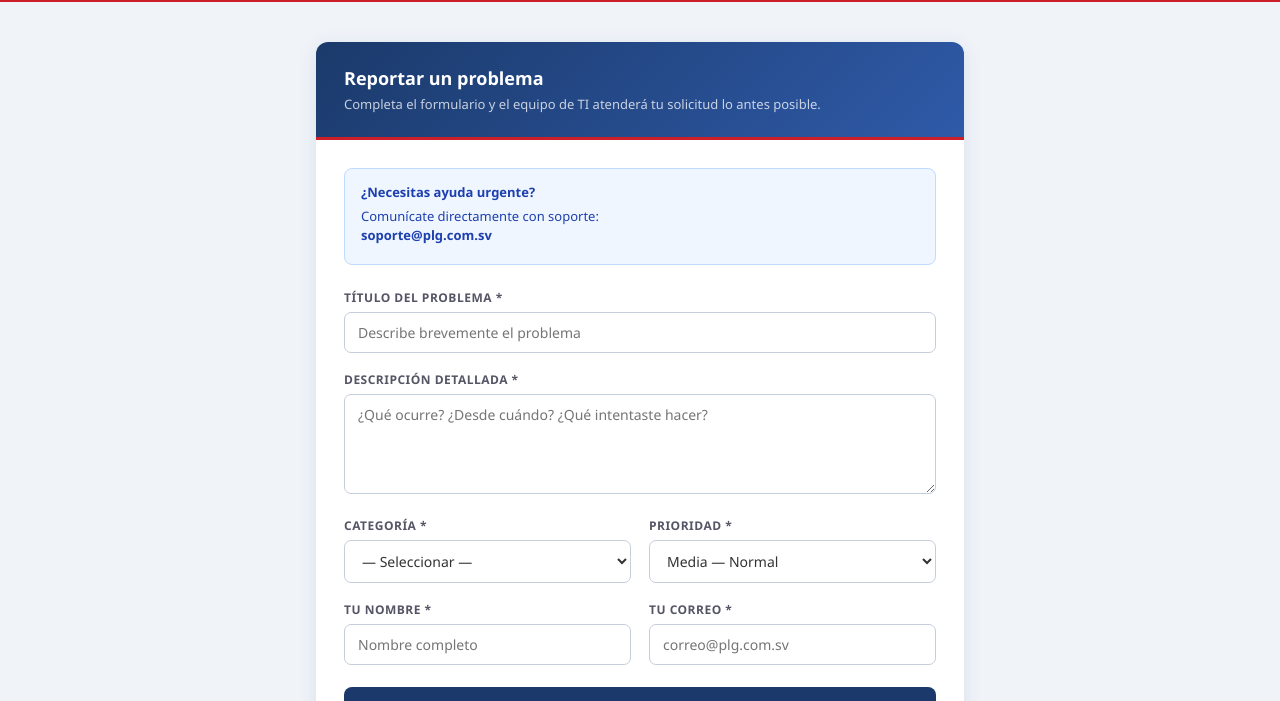
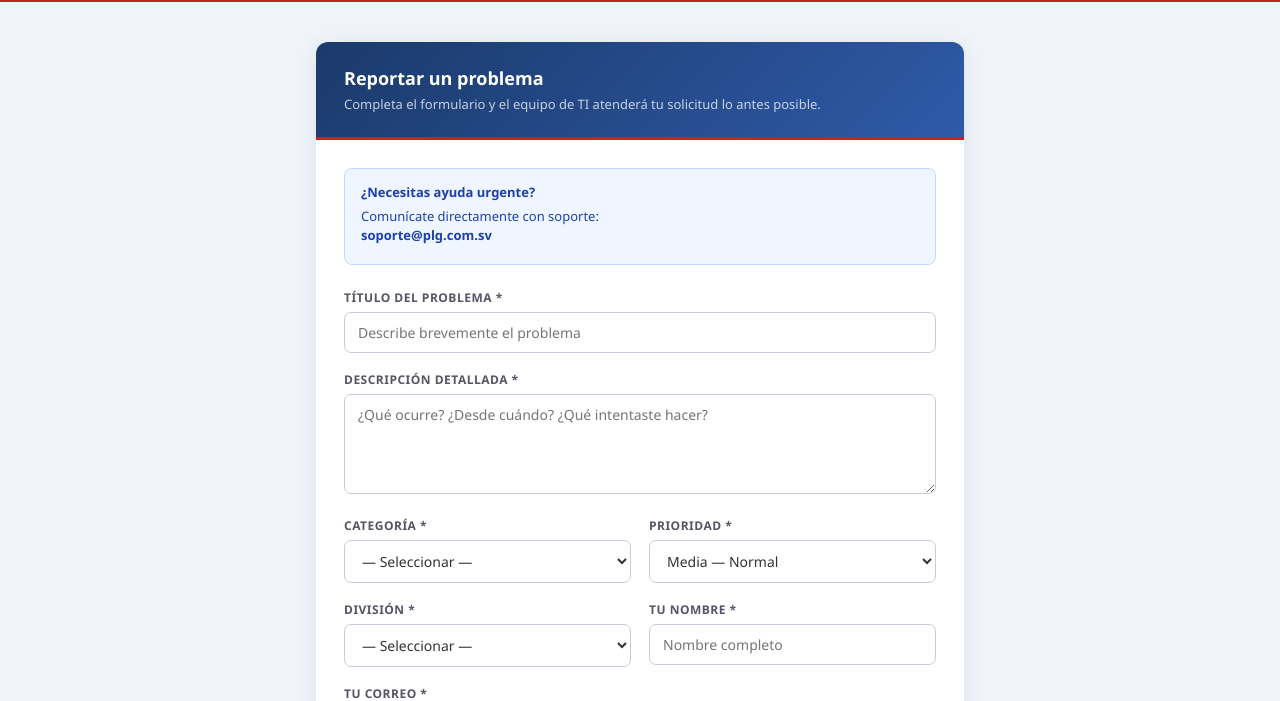
Before and after one commit to sypr01/sharepoint-tools, a plain HTML site: page soporte.html in a window 1280 px wide. Shown: the part 94-795 px from the top of the page. Drawn offline with Linux system fonts and the light colour scheme.

Commit message:
feat: agregar campo division al formulario de soporte

```diff
--- a/soporte.html
+++ b/soporte.html
@@ -165,6 +165,16 @@
             </select>
           </div>
           <div class="campo">
+            <label>División *</label>
+            <select id="division">
+              <option value="">— Seleccionar —</option>
+              <option value="PLG de El Salvador">PLG de El Salvador</option>
+              <option value="PLG División Aduanas">PLG División Aduanas</option>
+              <option value="PLG División Terrestre">PLG División Terrestre</option>
+              <option value="PLG Dominicana">PLG Dominicana</option>
+            </select>
+          </div>
+          <div class="campo">
             <label>Tu nombre *</label>
             <input type="text" id="solicitante" placeholder="Nombre completo">
           </div>
@@ -186,10 +196,11 @@
     const titulo      = document.getElementById('titulo').value.trim();
     const descripcion = document.getElementById('descripcion').value.trim();
     const categoria   = document.getElementById('categoria').value;
+    const division    = document.getElementById('division').value;
     const solicitante = document.getElementById('solicitante').value.trim();
     const email       = document.getElementById('email').value.trim();
 
-    if (!titulo || !descripcion || !categoria || !solicitante || !email) {
+    if (!titulo || !descripcion || !categoria || !division || !solicitante || !email) {
       mostrarMensaje('err', 'Completa todos los campos obligatorios marcados con *');
       return;
     }
@@ -201,6 +212,7 @@
     const payload = {
       titulo, descripcion, categoria,
       prioridad:    document.getElementById('prioridad').value,
+      departamento: division,
       solicitante, email
     };
 
```
